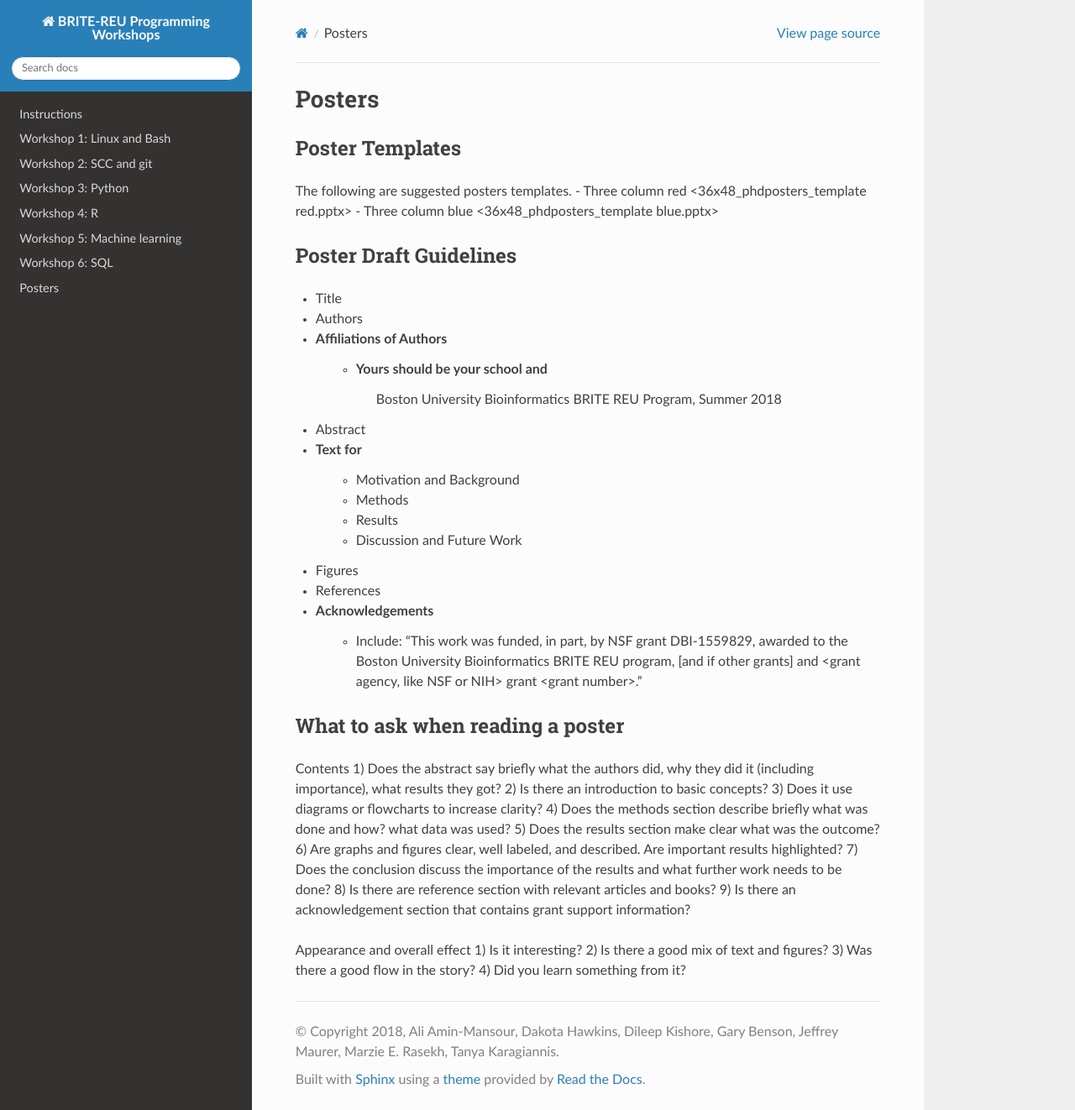
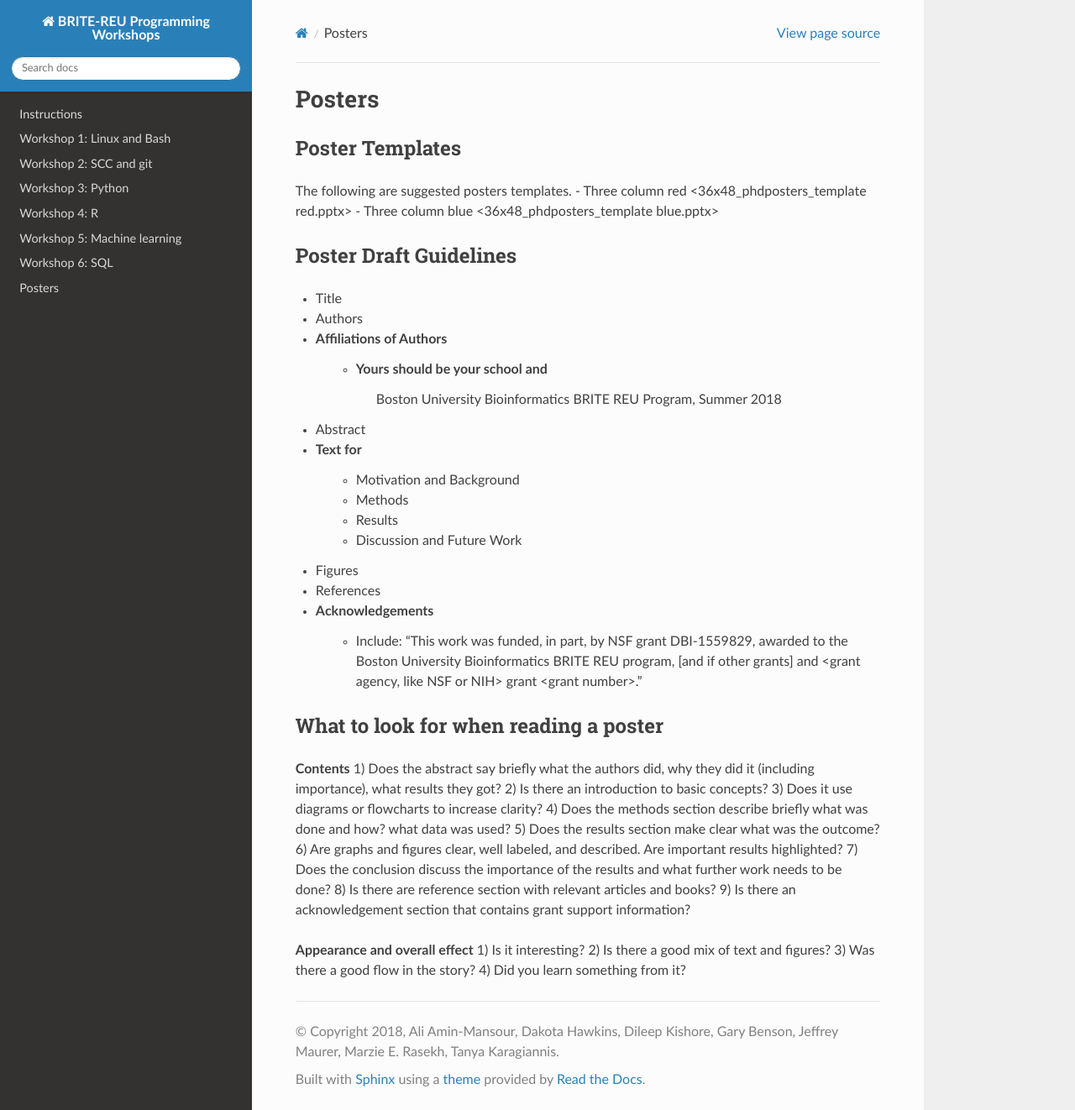
Before and after one commit to BRITE-REU/programming-workshops, a Sphinx documentation site: the page built from source/workshops/07_posters/Poster.rst, in a window 1280 px wide and 1322 px high. Shown: the whole window at 84% size. Built offline with Sphinx 7.4.7 and the Read the Docs theme 2.0.0, drawn with Linux system fonts in a browser that asks for light colours; pages that are not in the unit, such as notebooks, are missing from menus.

Commit message:
Update Poster.rst

```diff
--- a/source/workshops/07_posters/Poster.rst
+++ b/source/workshops/07_posters/Poster.rst
@@ -2,18 +2,19 @@
 Posters
 ===============
 
-***********************
+--------------------
 Poster Templates
-***********************
+--------------------
+
 The following are suggested posters templates.
 - Three column red <36x48_phdposters_template red.pptx>
 - Three column blue <36x48_phdposters_template blue.pptx>
 
 
 
-************************
+------------------------
 Poster Draft Guidelines
-************************
+------------------------
 
 - Title
 - Authors
@@ -31,12 +32,11 @@ Poster Draft Guidelines
 - Acknowledgements
 	- Include: "This work was funded, in part, by NSF grant DBI-1559829, awarded to the Boston University Bioinformatics BRITE REU program, [and if other grants] and <grant agency, like NSF or NIH> grant <grant number>."
 
+---------------------------------------
+What to look for when reading a poster
+---------------------------------------
 
-**********************************
-What to ask when reading a poster
-**********************************
-
-Contents
+**Contents**
 1) Does the abstract say briefly what the authors did, why they did it (including importance), what results they got?
 2) Is there an introduction to basic concepts?
 3) Does it use diagrams or flowcharts to increase clarity?
@@ -47,7 +47,7 @@ Contents
 8) Is there are reference section with relevant articles and books?
 9) Is there an acknowledgement section that contains grant support information?
 
-Appearance and overall effect
+**Appearance and overall effect**
 1) Is it interesting?
 2) Is there a good mix of text and figures?
 3) Was there a good flow in the story?
```
